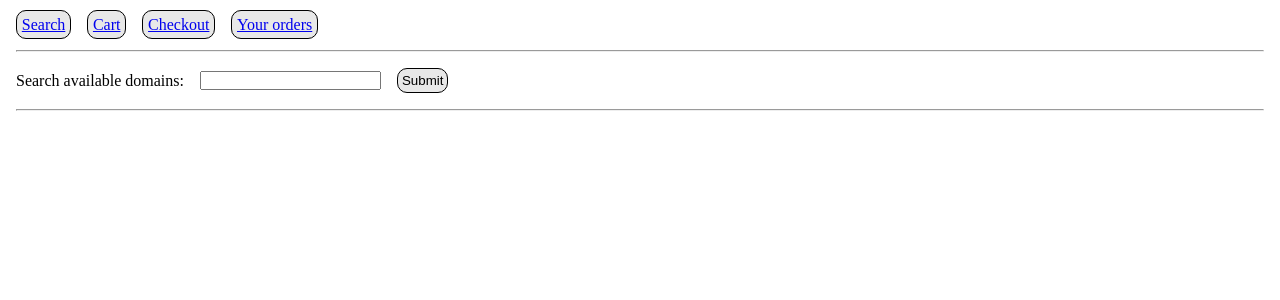
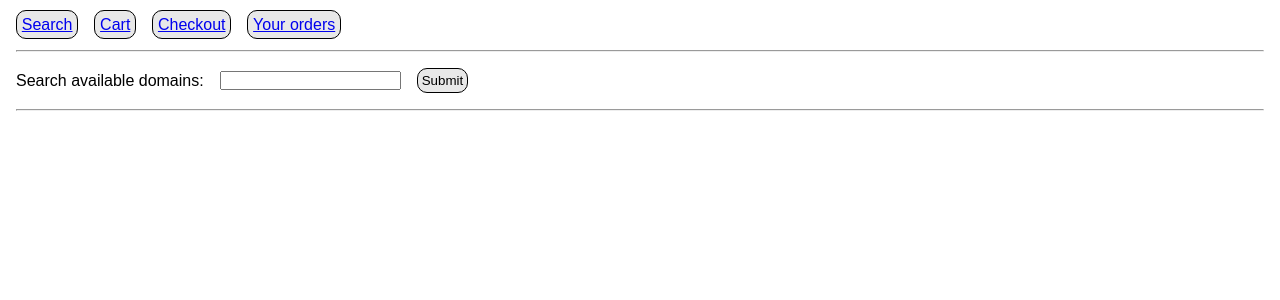
Before and after one commit to Aefrir/minty-media-assignment, a PHP site: page / in a window 1280 px wide. Shown: the top 300 px of the page. Run offline with PHP 8.4, Linux system fonts and the light colour scheme; some libraries are stand-ins or nearby versions.

Commit message:
changed font

```diff
--- a/css/main.css
+++ b/css/main.css
@@ -1,6 +1,10 @@
 *{
     margin: 0;
     padding: 0;
+}
+
+html{
+    font-family: Arial, Helvetica, sans-serif;
 }
 
 hr{
```
